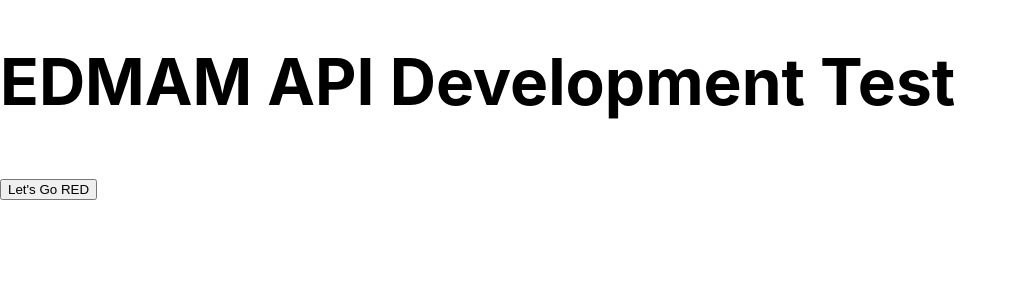
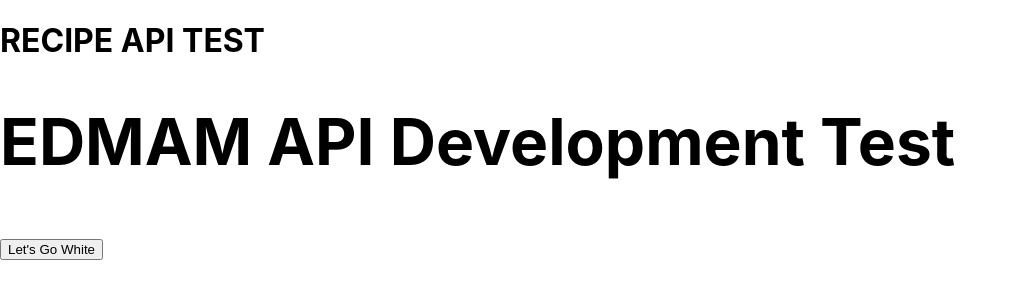
Before and after one commit to Boscobrand/PROJECT-TWO, a React (Create React App) app in the folder tb-beast/: page / in a window 1280 px wide. Shown: the top 300 px of the page, without its empty margins (0-1017 px from the left). Built offline with nearby package versions, Linux system fonts and the light colour scheme.

Commit message:
structure

```diff
--- a/tb-beast/src/App.js
+++ b/tb-beast/src/App.js
@@ -1,14 +1,14 @@
 import React from "react"
-import Axios from "axios"
+import Recipe from "./Components/Recipe"
 
-import APIedmam from "./Components/APIedmam"
 
 const App = () => {
 
 
     return(
         <div className="APP">
-            <h1><APIedmam/></h1>
+            <h1>RECIPE API TEST</h1>
+            <h1><Recipe/></h1>
 
 
             </div>
--- a/tb-beast/src/Components/APIedmam.js
+++ /dev/null
@@ -1,28 +0,0 @@
-import React from "react"
-import Axios from "axios"
-
-
-const APIedmam = () => {
-    const APP_ID = "59afb331"
-    const APP_KEY = "b2ac96d2f234e2da44353b847332685e"
-
-    const url = 'https://api.edamam.com/search?q=seafood&app_id=' + APP_ID + "&app_key=" + APP_KEY;
-
-    const getData = async () => {
-        const result = await Axios.get(url);
-        console.log(result)
-    }
-
-    return(
-        <div className="APP">
-            <h1>EDMAM API Development Test</h1>
-            <button
-                onClick={getData}
-                className="RedButton"
-                type="submit">Let's Go RED</button>
-
-        </div>
-
-    );
-}
-export default APIedmam;
--- a/tb-beast/src/Components/Recipe.js
+++ b/tb-beast/src/Components/Recipe.js
@@ -0,0 +1,47 @@
+import React, {useState} from "react"
+import Axios from "axios"
+
+
+
+//RECIPE API ACCESS
+
+    const APP_ID = "59afb331"
+    const APP_KEY = "b2ac96d2f234e2da44353b847332685e"
+    const url = 'https://api.edamam.com/search?q=seafood&app_id=' + APP_ID + "&app_key=" + APP_KEY;
+
+
+const Recipe = () => {
+    const[recipes,setRecipes] = useState();
+
+    const getData = async () => {
+        const result = await Axios.get(url);
+        console.log(result)
+        setRecipes(result.data.hits)
+        console.log(result.data.hits)
+    }
+
+    // handleSubmit(e) = () => {
+    //     e.preventDefault;
+    //     getData();
+    // };
+
+
+    return(
+        <div className="APP">
+            <h1>EDMAM API Development Test</h1>
+            <button
+                onClick={getData}
+                className="whiteButton"
+                type="submit">Let's Go White</button>
+
+            <div className="recipes">
+
+
+
+            </div>
+
+        </div>
+
+    );
+}
+export default Recipe;
```
Also changed, not shown: tb-beast/src/Components/APIrecipes.js (added, +47 -0 lines), tb-beast/src/Components/APIwine.js (added).
